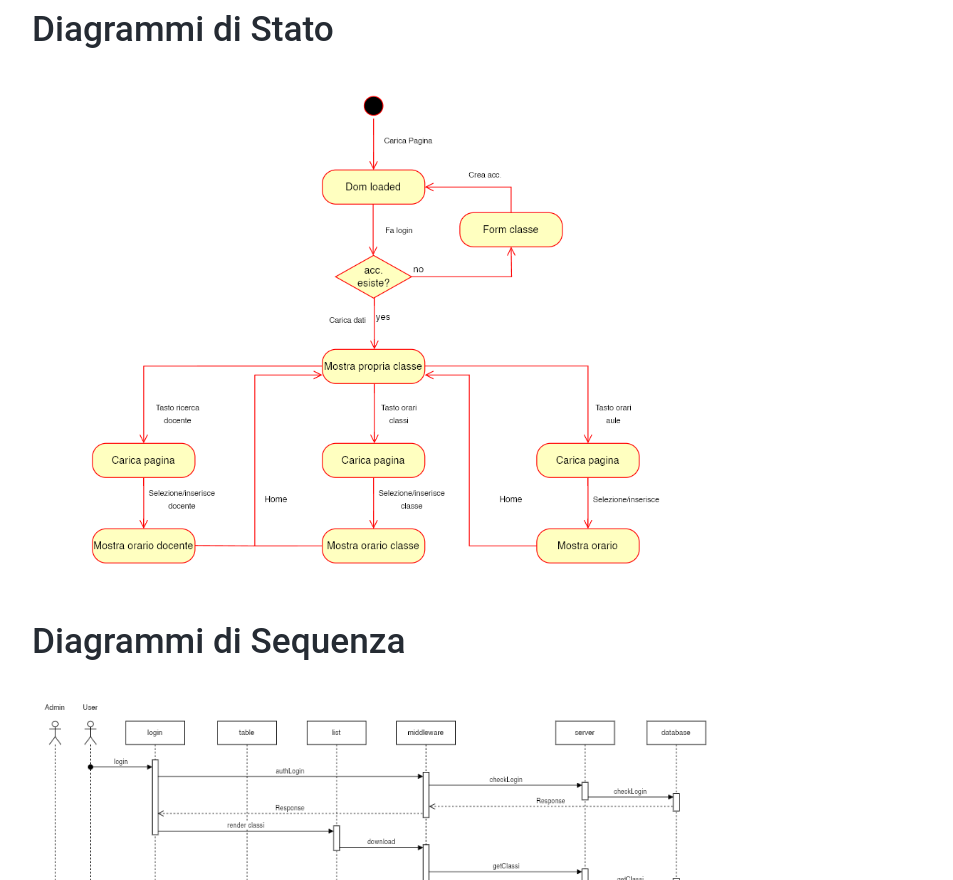
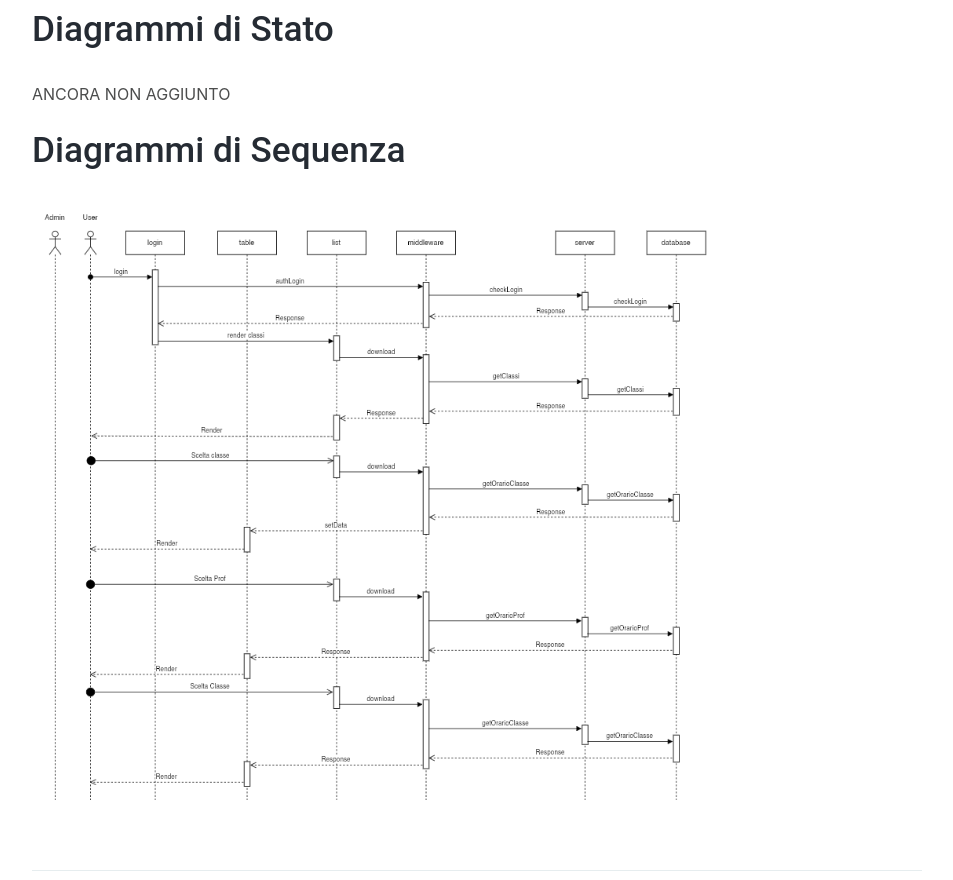
Before and after one commit to Luisi02/CiolacuLabiLuisiMarianiDov-, a plain HTML site: page iDocs-master/documentazione.html in a window 1280 px wide. Shown: the part 2644-3524 px from the top of the page, without its empty margins (293-1246 px from the left). Drawn offline with Linux system fonts and the light colour scheme.

Commit message:
Commit temp

```diff
--- a/iDocs-master/documentazione.html
+++ b/iDocs-master/documentazione.html
@@ -138,7 +138,7 @@
 
         <section id="umlstato">
           <h2>Diagrammi di Stato</h2>
-          <img src="assets/images/analisiNew/diagramaStato.png" alt="">
+          <p>ANCORA NON AGGIUNTO</p>
         </section>
 
         <section id="umlsequenza">
```
